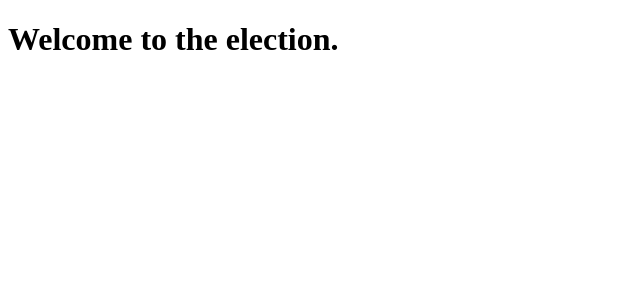
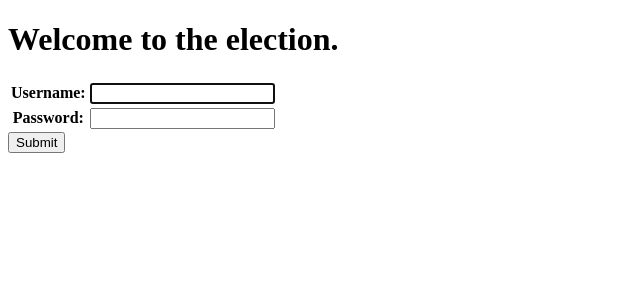
Before and after one commit to wskoly/Django_Online_Voting, a Django app: page / in a window 1280 px wide. Shown: the top 300 px of the page, without its empty margins (0-640 px from the left). Run offline with Django 3.2, Linux system fonts and the light colour scheme.

Commit message:
change index.html

```diff
--- a/templates/index.html
+++ b/templates/index.html
@@ -5,5 +5,13 @@
 </head>
 <body>
 <h1>Welcome to the election.</h1>
+<form action="" method="POST">
+	{% csrf_token %}
+	<table>
+	{{form.as_table}}
+	</table>
+	<button type="submit">Submit</button>
+</form>
+
 </body>
 </html>
```
